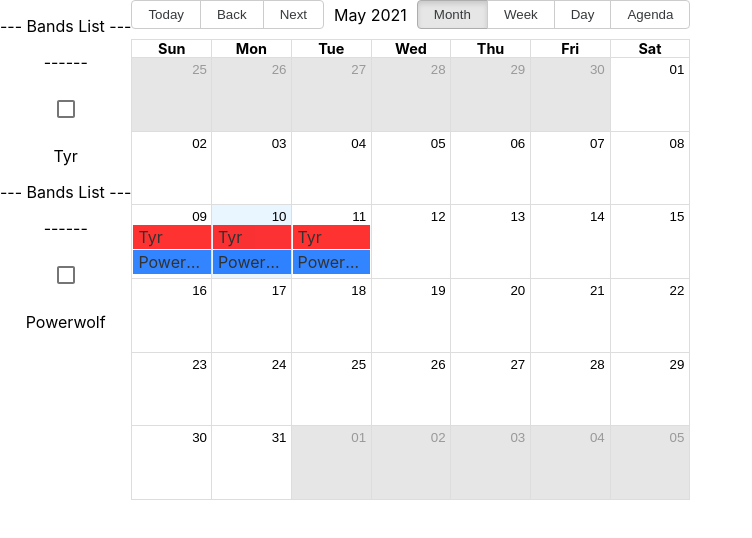
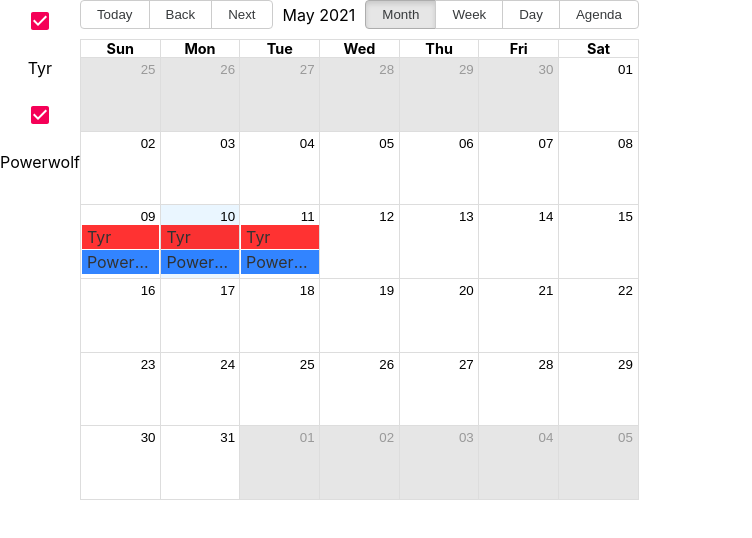
Before and after one commit to SheaMeyers/performer-calendar-app, a React (Create React App) app: page / in a window 1280 px wide. Shown: the top 538 px of the page, without its empty margins (0-752 px from the left). Built offline with nearby package versions, Linux system fonts and the light colour scheme.

Commit message:
Get redux working properly between calendar and checkboxes

```diff
--- a/src/Band.tsx
+++ b/src/Band.tsx
@@ -9,11 +9,7 @@ interface BandProps {
 }
 
 const Band = (props: BandProps) => {
-    const [checked, setChecked] = React.useState(false);
-
-    const bands = useSelector<BandsState, BandsState["bands"]>(
-        (state) => state.bands
-      );
+    const [checked, setChecked] = React.useState(true);
 
     const dispatch = useDispatch();
 
@@ -28,13 +24,6 @@ const Band = (props: BandProps) => {
 
     return (
         <div>
-            <p>--- Bands List ---</p>
-            <ul>
-                {bands.map((band) => {
-                return <li key={band}>{band}</li>;
-                })}
-            </ul>
-            <p>------</p>
             <Checkbox
                 checked={checked}
                 onChange={handleChange}
--- a/src/BandsReduxStore.tsx
+++ b/src/BandsReduxStore.tsx
@@ -1,11 +1,12 @@
 import { createStore } from "redux";
+import bandsList from './exampleBands';
 
 export interface BandsState {
     bands: string[];
 }
 
 const initialState = {
-    bands: [],
+    bands: bandsList,
 };
 
 export type Action = { type: "ADD_BAND"; payload: string } | { type: "REMOVE_BAND"; payload: string };
--- a/src/Calendar.tsx
+++ b/src/Calendar.tsx
@@ -1,6 +1,8 @@
 import { Calendar, momentLocalizer } from 'react-big-calendar';
 import moment from 'moment';
 import 'react-big-calendar/lib/css/react-big-calendar.css';
+import { useSelector } from "react-redux";
+import { BandsState } from "./BandsReduxStore";
 import myEventsList from './exampleEvents';
 
 
@@ -14,6 +16,11 @@ interface Event {
 }
 
 const ReactBigCalendar = () => {
+
+    const bands = useSelector<BandsState, BandsState["bands"]>(
+        (state) => state.bands
+      );
+
     const eventStyleGetter = (event: Event) => {
         var backgroundColor = '#' + event.hexColor;
         var style = {
@@ -38,7 +45,7 @@ const ReactBigCalendar = () => {
         <div>
             <Calendar
                 localizer={momentLocalizer(moment)}
-                events={myEventsList}
+                events={myEventsList.filter(event => bands.includes(event.title))}
                 startAccessor="start"
                 endAccessor="end"
                 style={{ height: 500 }}
```
